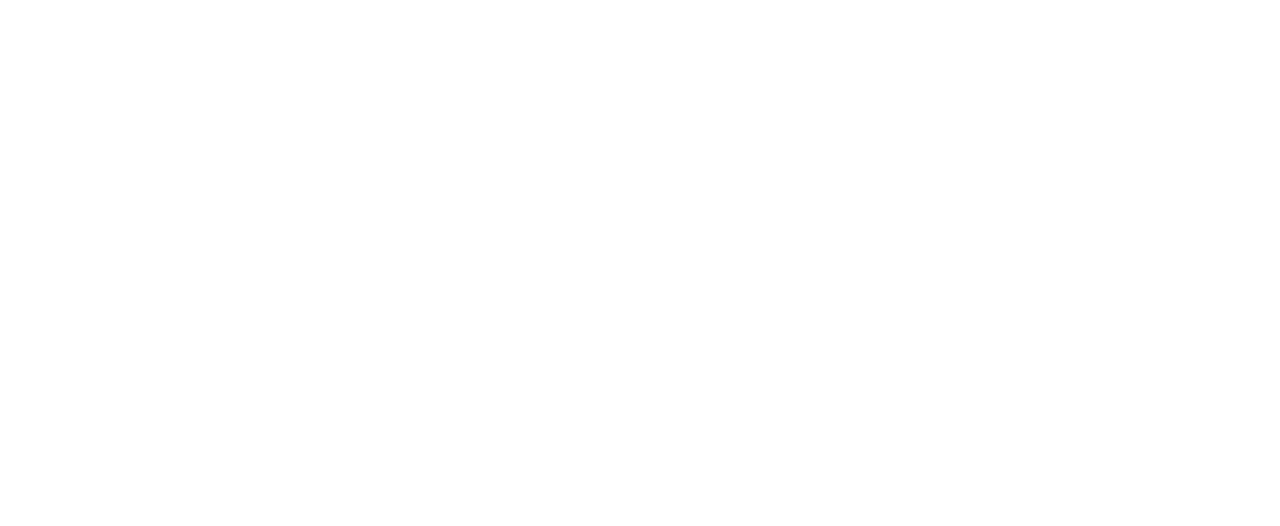
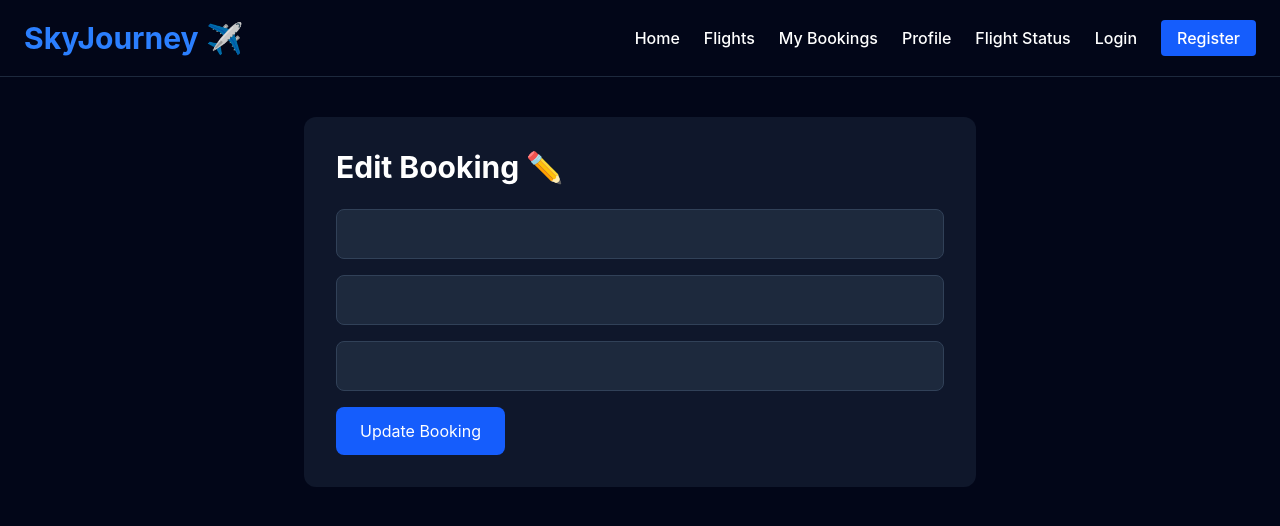
Before and after one commit to snehachristobher-pixel/Flight-Booking-System, a React (Vite) app in the folder client/: page /edit-booking/1 in a window 1280 px wide. Before the commit this address had no page. Shown: the top 526 px of the page. Built offline with nearby package versions, Linux system fonts and the light colour scheme.

Commit message:
Final Flight Booking System Updates

```diff
--- a/client/src/App.jsx
+++ b/client/src/App.jsx
@@ -5,6 +5,7 @@ import Login from "./pages/Login";
 import Register from "./pages/Register";
 import Flights from "./pages/Flights";
 import Bookings from "./pages/Bookings";
+import EditBooking from "./pages/EditBooking";
 
 import FlightDetails from "./pages/FlightDetails";
 import PassengerDetails from "./pages/PassengerDetails";
@@ -140,6 +141,7 @@ function App() {
           </ProtectedRoute>
         }
       />
+      <Route path="/edit-booking/:id" element={<EditBooking />} />
     </Routes>
   );
 }
--- a/client/src/pages/AdminDashboard.jsx
+++ b/client/src/pages/AdminDashboard.jsx
@@ -15,22 +15,31 @@ function AdminDashboard() {
   const [totalRevenue, setTotalRevenue] = useState(0);
   const [confirmedBookings, setConfirmedBookings] = useState(0);
   const [cancelledBookings, setCancelledBookings] = useState(0);
+  const [averageBookingValue, setAverageBookingValue] = useState(0);
+  const [cancellationRate, setCancellationRate] = useState(0);
   const navigate = useNavigate();
 
   useEffect(() => {
+    console.log("ROLE:", localStorage.getItem("role"));
+
     const isAdmin = localStorage.getItem("role");
 
     if (isAdmin !== "admin") {
+      console.log("REDIRECTING TO HOME");
       navigate("/");
       return;
     }
+
+    console.log("ADMIN VERIFIED");
+
     const fetchDashboardData = async () => {
       try {
         const stats = await getDashboardStats();
         const bookings = await getRecentBookings();
 
+        console.log("STATS:", stats);
+
         setRecentBookings(bookings);
-        console.log("DASHBOARD STATS:", stats);
 
         setTotalFlights(stats.totalFlights);
         setTotalBookings(stats.totalBookings);
@@ -38,8 +47,10 @@ function AdminDashboard() {
         setTotalRevenue(stats.totalRevenue);
         setConfirmedBookings(stats.confirmedBookings);
         setCancelledBookings(stats.cancelledBookings);
+        setAverageBookingValue(stats.averageBookingValue);
+        setCancellationRate(stats.cancellationRate);
       } catch (error) {
-        console.log(error);
+        console.log("ERROR:", error);
       }
     };
 
@@ -91,6 +102,21 @@ function AdminDashboard() {
             <p className="text-4xl mt-4 text-red-400">{cancelledBookings}</p>
           </div>
         </div>
+        <div className="grid md:grid-cols-2 gap-6 mt-8">
+          <div className="bg-slate-900 p-8 rounded-xl">
+            <h2 className="text-xl font-bold">Average Booking Value</h2>
+
+            <p className="text-4xl mt-4 text-purple-400">
+              ₹{averageBookingValue}
+            </p>
+          </div>
+
+          <div className="bg-slate-900 p-8 rounded-xl">
+            <h2 className="text-xl font-bold">Cancellation Rate</h2>
+
+            <p className="text-4xl mt-4 text-orange-400">{cancellationRate}%</p>
+          </div>
+        </div>
         <div className="bg-slate-900 p-6 rounded-xl mt-8 overflow-x-auto">
           <h2 className="text-2xl font-bold mb-4">Recent Bookings ✈️</h2>
 
--- a/client/src/pages/Bookings.jsx
+++ b/client/src/pages/Bookings.jsx
@@ -1,12 +1,15 @@
 import { useEffect, useState } from "react";
 import { getBookings, deleteBooking } from "../services/bookingService";
 import Navbar from "../components/Navbar";
+import { Link } from "react-router-dom";
 
 function Bookings() {
   const [bookings, setBookings] = useState([]);
   const [editingBooking, setEditingBooking] = useState(null);
   const [message, setMessage] = useState("");
   const [search, setSearch] = useState("");
+  const [showCancelModal, setShowCancelModal] = useState(false);
+  const [selectedBookingId, setSelectedBookingId] = useState(null);
 
   useEffect(() => {
     const fetchBookings = async () => {
@@ -35,19 +38,18 @@ function Bookings() {
     setMessage("Booking updated successfully.");
   };
 
-  const handleDelete = async (id) => {
-    const confirmCancel = window.confirm(
-      "Are you sure you want to cancel this booking?",
-    );
+  const handleDelete = async () => {
+    try {
+      await deleteBooking(selectedBookingId);
 
-    if (!confirmCancel) return;
-
-    try {
-      await deleteBooking(id);
-
-      setBookings(bookings.filter((booking) => booking._id !== id));
+      setBookings(
+        bookings.filter((booking) => booking._id !== selectedBookingId),
+      );
 
       setMessage("Booking cancelled successfully.");
+
+      setShowCancelModal(false);
+      setSelectedBookingId(null);
     } catch (error) {
       console.log(error);
       setMessage("Failed to cancel booking.");
@@ -157,15 +159,19 @@ function Bookings() {
                 </div>
 
                 <div className="flex gap-3 mt-6">
-                  <button
-                    onClick={() => handleEdit(booking)}
+                  <Link
+                    to={`/edit-booking/${booking._id}`}
+                    state={{ booking }}
                     className="bg-yellow-600 px-5 py-3 rounded-lg hover:bg-yellow-700 transition"
                   >
                     Edit Booking
-                  </button>
+                  </Link>
 
                   <button
-                    onClick={() => handleDelete(booking._id)}
+                    onClick={() => {
+                      setSelectedBookingId(booking._id);
+                      setShowCancelModal(true);
+                    }}
                     className="bg-red-600 px-5 py-3 rounded-lg hover:bg-red-700 transition"
                   >
                     Cancel Booking
@@ -176,6 +182,36 @@ function Bookings() {
           </div>
         )}
       </div>
+      {showCancelModal && (
+        <div className="fixed inset-0 bg-black/60 flex items-center justify-center z-50">
+          <div className="bg-white text-black p-8 rounded-xl w-96 shadow-2xl">
+            <h2 className="text-2xl font-bold mb-4">Cancel Booking</h2>
+
+            <p className="mb-6">
+              Are you sure you want to cancel this booking?
+            </p>
+
+            <div className="flex justify-end gap-4">
+              <button
+                onClick={() => {
+                  setShowCancelModal(false);
+                  setSelectedBookingId(null);
+                }}
+                className="bg-gray-300 px-4 py-2 rounded"
+              >
+                No
+              </button>
+
+              <button
+                onClick={handleDelete}
+                className="bg-red-600 text-white px-4 py-2 rounded"
+              >
+                Yes, Cancel
+              </button>
+            </div>
+          </div>
+        </div>
+      )}
     </>
   );
 }
--- /dev/null
+++ b/client/src/pages/EditBooking.jsx
@@ -0,0 +1,88 @@
+import { useState } from "react";
+import { useLocation, useNavigate } from "react-router-dom";
+import Navbar from "../components/Navbar";
+import { updateBooking } from "../services/bookingService";
+
+function EditBooking() {
+  const location = useLocation();
+  const booking = location.state?.booking;
+  const navigate = useNavigate();
+
+  const [passengerName, setPassengerName] = useState(
+    booking?.passengerName || "",
+  );
+
+  const [phone, setPhone] = useState(booking?.phone || "");
+
+  const [seatNumber, setSeatNumber] = useState(booking?.seatNumber || "");
+  const [message, setMessage] = useState("");
+
+  const handleUpdate = async () => {
+    try {
+      await updateBooking(booking._id, {
+        passengerName,
+        phone,
+        seatNumber,
+        status: booking.status,
+        flightId: booking.flightId,
+      });
+
+      setMessage("✅ Booking updated successfully");
+
+      setTimeout(() => {
+        navigate("/bookings");
+      }, 1500);
+    } catch (error) {
+      console.log(error);
+      setMessage("❌ Failed to update booking");
+    }
+  };
+
+  return (
+    <>
+      <Navbar />
+
+      <div className="min-h-screen bg-slate-950 text-white p-10">
+        <div className="max-w-2xl mx-auto bg-slate-900 p-8 rounded-xl">
+          <h1 className="text-3xl font-bold mb-6">Edit Booking ✏️</h1>
+          {message && (
+            <div className="mb-6 bg-green-600 text-white p-4 rounded-lg">
+              {message}
+            </div>
+          )}
+          <div className="space-y-4">
+            <input
+              type="text"
+              value={passengerName}
+              onChange={(e) => setPassengerName(e.target.value)}
+              className="w-full p-3 rounded-lg bg-slate-800 border border-slate-700"
+            />
+
+            <input
+              type="text"
+              value={phone}
+              onChange={(e) => setPhone(e.target.value)}
+              className="w-full p-3 rounded-lg bg-slate-800 border border-slate-700"
+            />
+
+            <input
+              type="text"
+              value={seatNumber}
+              onChange={(e) => setSeatNumber(e.target.value)}
+              className="w-full p-3 rounded-lg bg-slate-800 border border-slate-700"
+            />
+
+            <button
+              onClick={handleUpdate}
+              className="bg-blue-600 px-6 py-3 rounded-lg"
+            >
+              Update Booking
+            </button>
+          </div>
+        </div>
+      </div>
+    </>
+  );
+}
+
+export default EditBooking;
--- a/client/src/pages/Login.jsx
+++ b/client/src/pages/Login.jsx
@@ -21,20 +21,16 @@ function Login() {
       const data = await loginUser({
         email,
         password,
+        role,
       });
 
       console.log("LOGIN RESPONSE:", data);
       localStorage.setItem("token", data.token);
       localStorage.setItem("userName", data.user.name);
       localStorage.setItem("userEmail", data.user.email);
+      localStorage.setItem("role", data.user.role);
       console.log("Selected Role:", role);
-      console.log("Entered Email:", email);
-      console.log("Entered Password:", password);
-      if (
-        role === "admin" &&
-        email === "admin@skyjourney.com" &&
-        password === "Admin123"
-      ) {
+      if (role === "admin") {
         localStorage.setItem("role", "admin");
       } else {
         localStorage.setItem("role", "user");
--- a/client/src/services/bookingService.js
+++ b/client/src/services/bookingService.js
@@ -49,3 +49,14 @@ export const deleteBooking = async (id) => {
 
   return response.data;
 };
+export const updateBooking = async (id, bookingData) => {
+  const token = localStorage.getItem("token");
+
+  const response = await axios.put(`${API_URL}/bookings/${id}`, bookingData, {
+    headers: {
+      Authorization: `Bearer ${token}`,
+    },
+  });
+
+  return response.data;
+};
```
Also changed, not shown: 2 other files (tests, documents, lock files or other folders).
